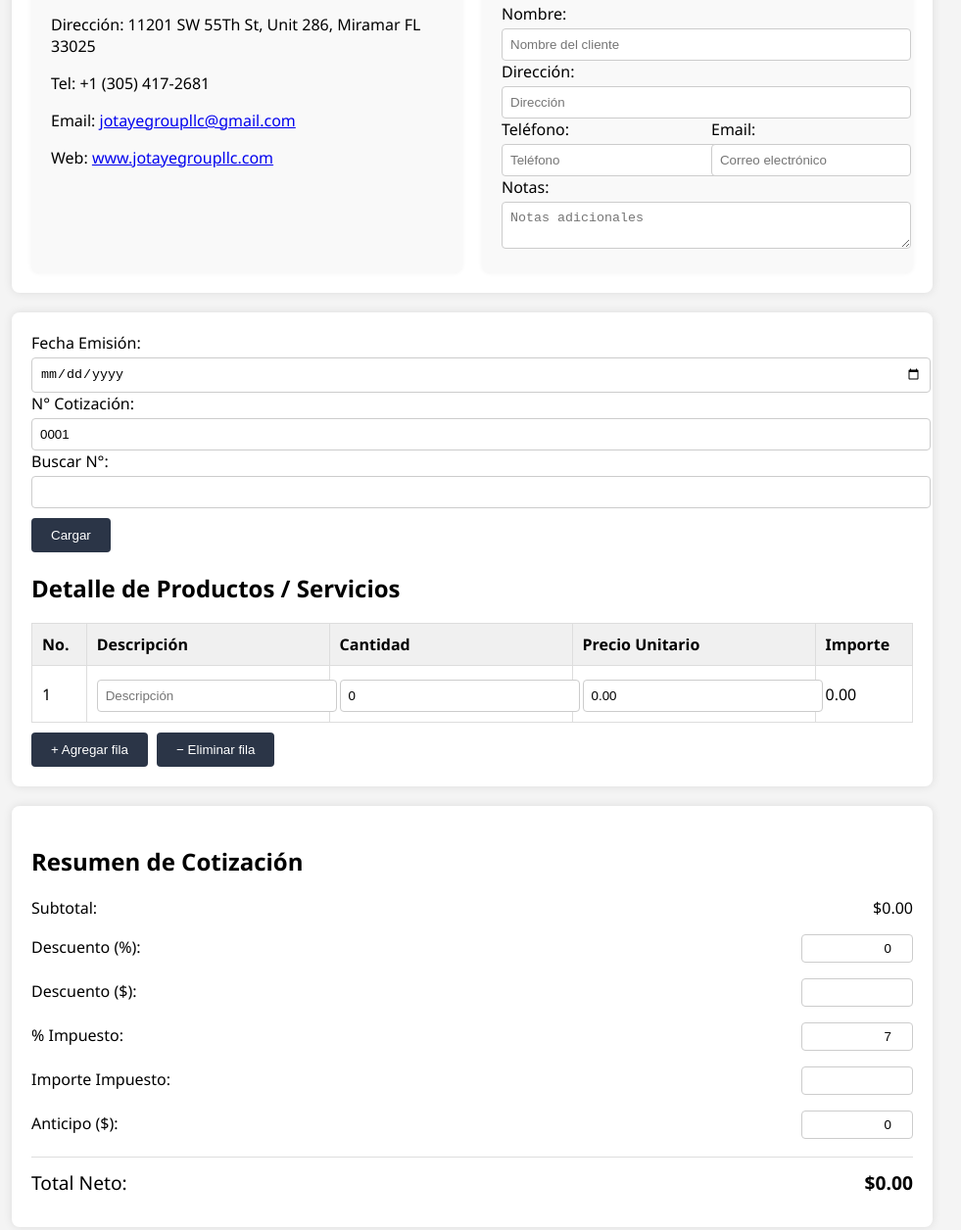
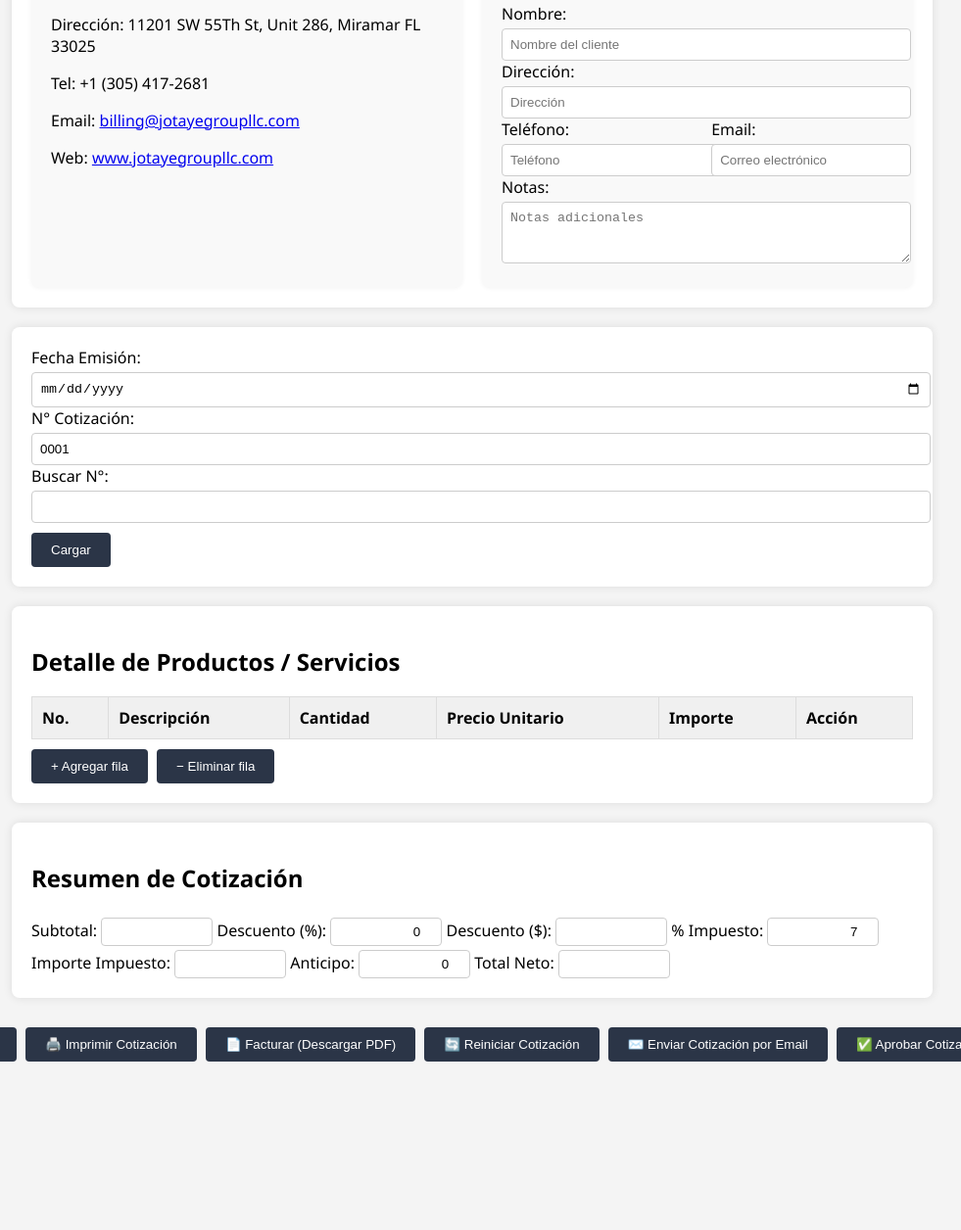
Before and after one commit to jotaye/sistema-facturacion, a plain HTML site: page index.html in a window 1280 px wide. Shown: the part 267-1523 px from the top of the page at 98% size, without its empty margins (158-1139 px from the left). After the commit the page ends 1351 px from the top, so only its background shows below. Drawn offline with Linux system fonts and the light colour scheme.

Commit message:
Update index.html

```diff
--- a/index.html
+++ b/index.html
@@ -17,28 +17,28 @@
       <h2>Jotaye Group LLC</h2>
       <p>Dirección: 11201 SW 55Th St, Unit 286, Miramar FL 33025</p>
       <p>Tel: +1 (305) 417-2681</p>
-      <p>Email: <a href="mailto:jotayegroupllc@gmail.com">jotayegroupllc@gmail.com</a></p>
+      <p>Email: <a href="mailto:billing@jotayegroupllc.com">billing@jotayegroupllc.com</a></p>
       <p>Web: <a href="https://www.jotayegroupllc.com" target="_blank">www.jotayegroupllc.com</a></p>
     </div>
     <div class="cliente">
       <h3>Datos del Cliente</h3>
-      <label>Nombre: <input type="text" id="clienteNombre" placeholder="Nombre del cliente" /></label>
-      <label>Dirección: <input type="text" id="clienteDireccion" placeholder="Dirección" /></label>
+      <label>Nombre:<input type="text" id="clienteNombre" placeholder="Nombre del cliente" /></label>
+      <label>Dirección:<input type="text" id="clienteDireccion" placeholder="Dirección" /></label>
       <div class="fila">
-        <label>Teléfono: <input type="text" id="clienteTelefono" placeholder="Teléfono" /></label>
-        <label>Email: <input type="email" id="clienteEmail" placeholder="Correo electrónico" /></label>
+        <label>Teléfono:<input type="text" id="clienteTelefono" placeholder="Teléfono" /></label>
+        <label>Email:<input type="email" id="clienteEmail" placeholder="Correo electrónico" /></label>
       </div>
-      <label>Notas: <textarea id="clienteNotas" rows="2" placeholder="Notas adicionales"></textarea></label>
+      <label>Notas:<textarea id="clienteNotas" rows="3" placeholder="Notas adicionales"></textarea></label>
     </div>
   </section>
 
-  <section class="cotizacion">
-    <div class="datos-cotizacion">
-      <label>Fecha Emisión: <input type="date" id="fecha" /></label>
-      <label>N° Cotización: <input type="text" id="numero" value="0001" /></label>
-      <label>Buscar N°: <input type="text" id="buscar" /> <button>Cargar</button></label>
-    </div>
+  <section class="datos-cotizacion">
+    <label>Fecha Emisión: <input type="date" id="fecha" /></label>
+    <label>N° Cotización: <input type="text" id="numero" value="0001" /></label>
+    <label>Buscar N°: <input type="text" id="buscar" /> <button id="btnBuscar">Cargar</button></label>
+  </section>
 
+  <section class="tabla-items">
     <h2>Detalle de Productos / Servicios</h2>
     <table id="tablaItems">
       <thead>
@@ -48,31 +48,26 @@
           <th>Cantidad</th>
           <th>Precio Unitario</th>
           <th>Importe</th>
+          <th>Acción</th>
         </tr>
       </thead>
-      <tbody>
-        <tr>
-          <td>1</td>
-          <td><input type="text" placeholder="Descripción" /></td>
-          <td><input type="number" value="0" /></td>
-          <td><input type="number" value="0.00" /></td>
-          <td>0.00</td>
-        </tr>
-      </tbody>
+      <tbody></tbody>
     </table>
-    <button id="btnAgregarFila">+ Agregar fila</button>
-    <button id="btnEliminarFila">− Eliminar fila</button>
+    <div class="acciones-fila">
+      <button id="btnAgregarFila">+ Agregar fila</button>
+      <button id="btnEliminarFila">− Eliminar fila</button>
+    </div>
   </section>
 
   <section class="resumen-factura">
     <h2>Resumen de Cotización</h2>
-    <div class="linea"><label>Subtotal:</label> <span>$<span id="resSubtotal">0.00</span></span></div>
-    <div class="linea"><label>Descuento (%):</label> <input type="number" id="descuentoPorcentaje" value="0" /></div>
-    <div class="linea"><label>Descuento ($):</label> <input type="number" id="descuentoValor" readonly /></div>
-    <div class="linea"><label>% Impuesto:</label> <input type="number" id="impuestoPorcentaje" value="7" /></div>
-    <div class="linea"><label>Importe Impuesto:</label> <input type="number" id="resImpuestos" readonly /></div>
-    <div class="linea"><label>Anticipo ($):</label> <input type="number" id="anticipo" value="0" /></div>
-    <div class="linea total"><label>Total Neto:</label> <strong>$<span id="resTotal">0.00</span></strong></div>
+    <label>Subtotal: <input type="number" id="resSubtotal" readonly /></label>
+    <label>Descuento (%): <input type="number" id="inputDescuento" value="0" min="0" max="100" /></label>
+    <label>Descuento ($): <input type="number" id="resDescuento" readonly /></label>
+    <label>% Impuesto: <input type="number" id="inputImpuesto" value="7" min="0" max="100" /></label>
+    <label>Importe Impuesto: <input type="number" id="resImpuestos" readonly /></label>
+    <label>Anticipo: <input type="number" id="inputAnticipo" value="0" min="0" step="0.01" /></label>
+    <label>Total Neto: <input type="number" id="resTotal" readonly /></label>
   </section>
 
   <div class="acciones">
```
